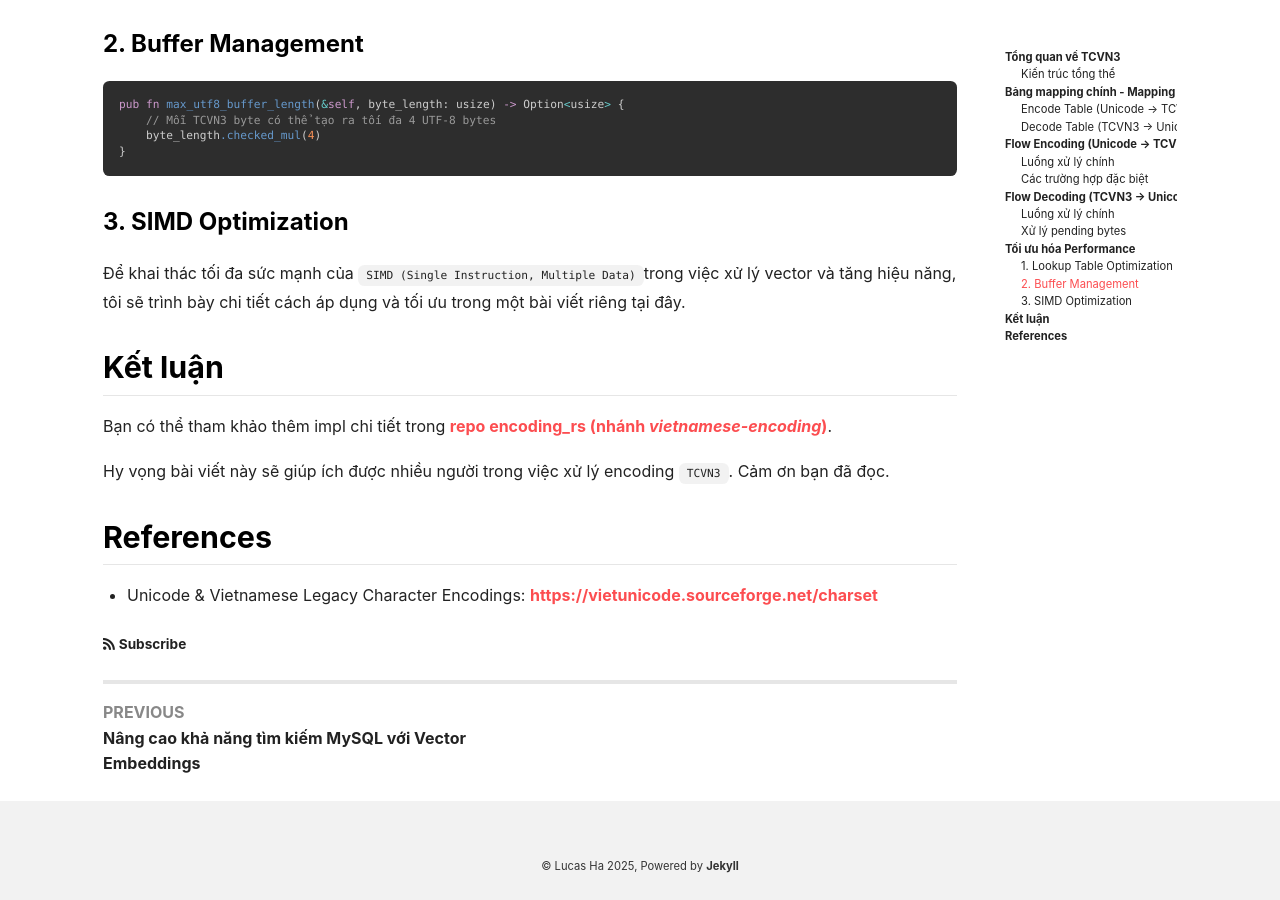
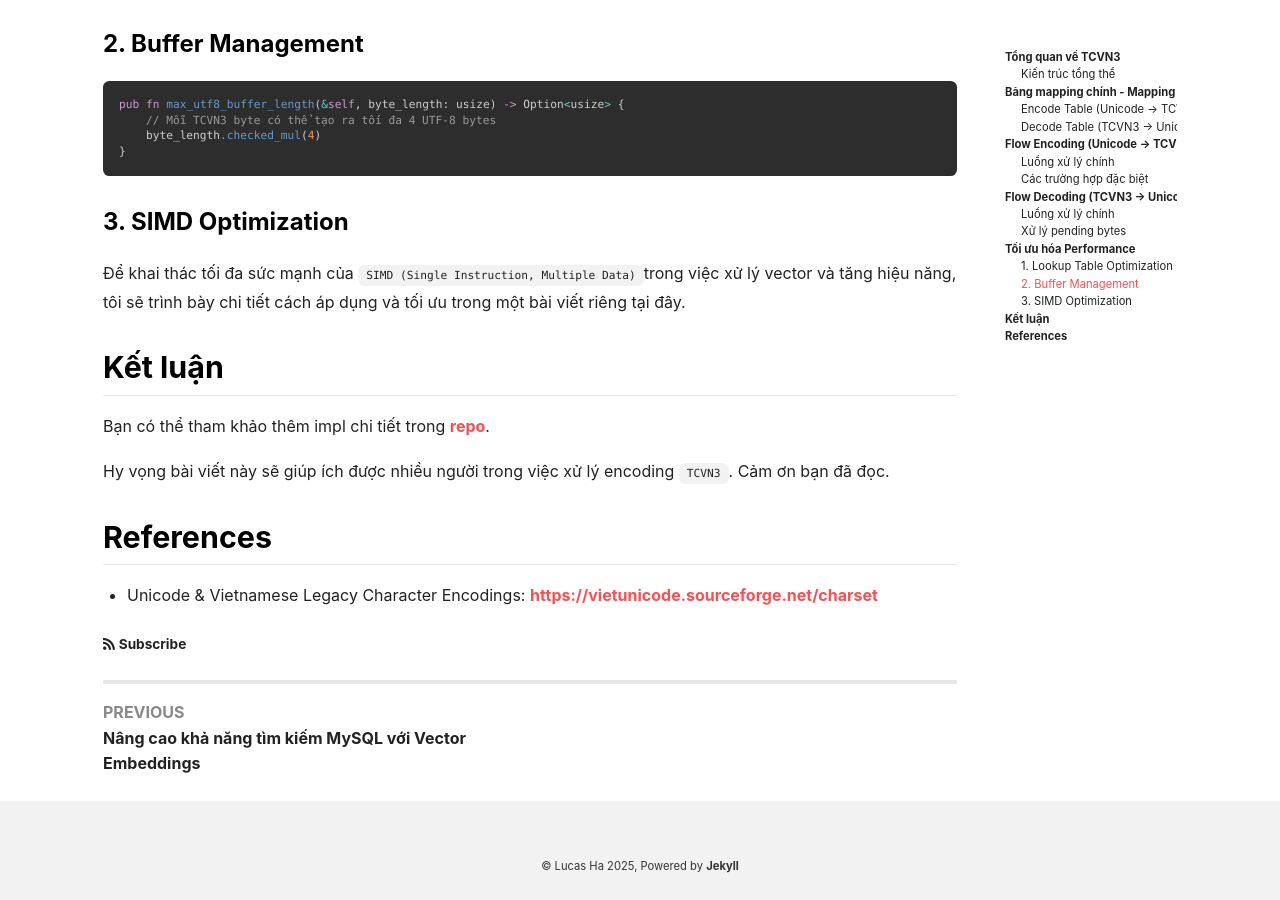
Before and after one commit to tuanha1305/tuanha1305.github.io, a Jekyll site: the page built from _posts/2025-09-13-custom-tcvn3-encoding-implementation-a-deep-dive.md, in a window 1280 px wide and 900 px high, scrolled down 7700 px. Built offline with Jekyll 4.4.1, drawn with Linux system fonts in a browser that asks for light colours; nearby versions of some CDN libraries.

Commit message:
docs: update link text in TCVN3 encoding article
Simplify the link text in the conclusion section for better readability

```diff
--- a/_posts/2025-09-13-custom-tcvn3-encoding-implementation-a-deep-dive.md
+++ b/_posts/2025-09-13-custom-tcvn3-encoding-implementation-a-deep-dive.md
@@ -478,7 +478,7 @@
 
 
 ## Kết luận
-Bạn có thể tham khảo thêm impl chi tiết trong [repo **encoding\_rs** (nhánh *vietnamese-encoding*)](https://github.com/tuanha1305/encoding_rs/tree/vietnamese-encoding).
+Bạn có thể tham khảo thêm impl chi tiết trong [repo](https://github.com/tuanha1305/encoding_rs/tree/vietnamese-encoding).
 
 Hy vọng bài viết này sẽ giúp ích được nhiều người trong việc xử lý encoding `TCVN3`. Cảm ơn bạn đã đọc.
 
```
